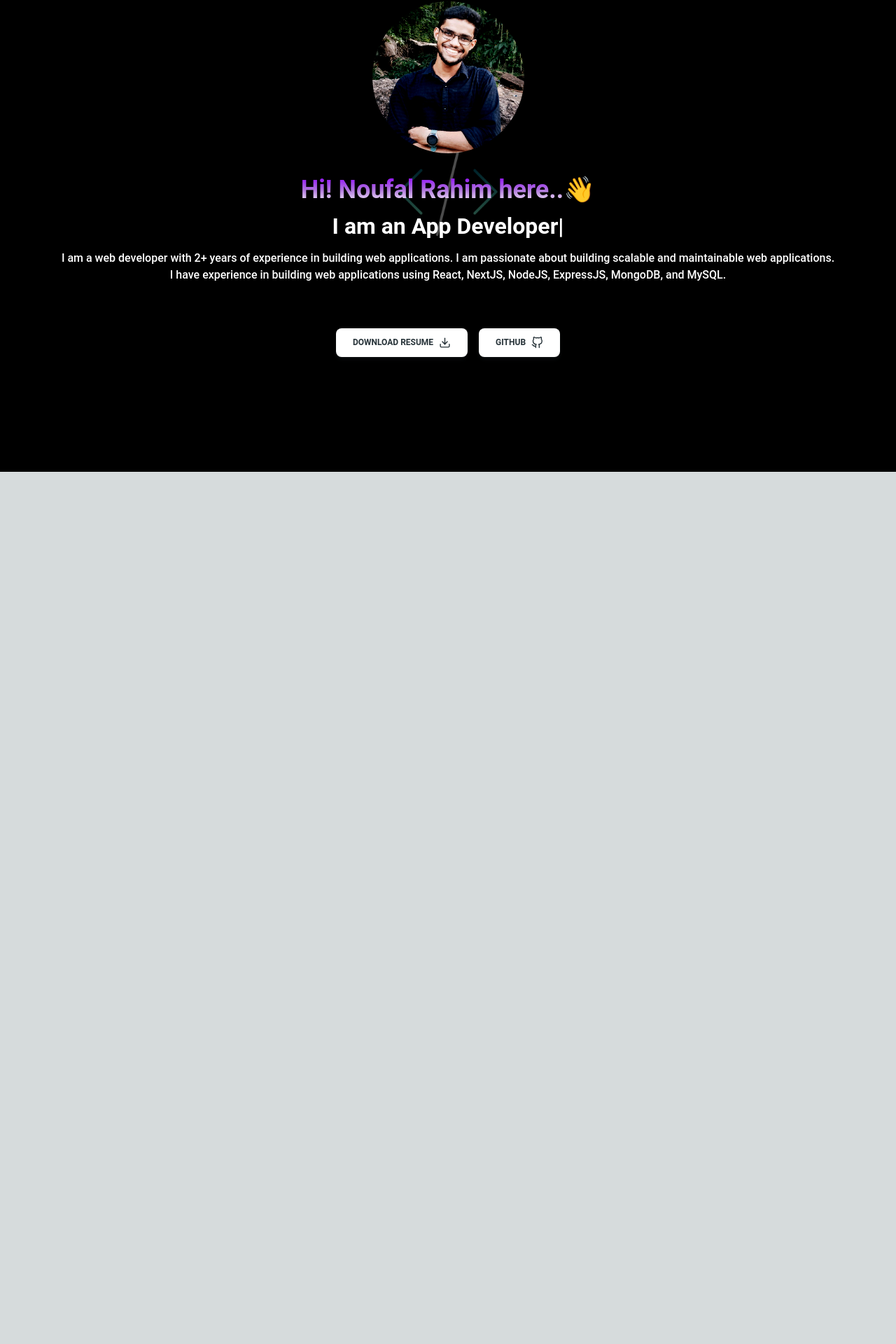
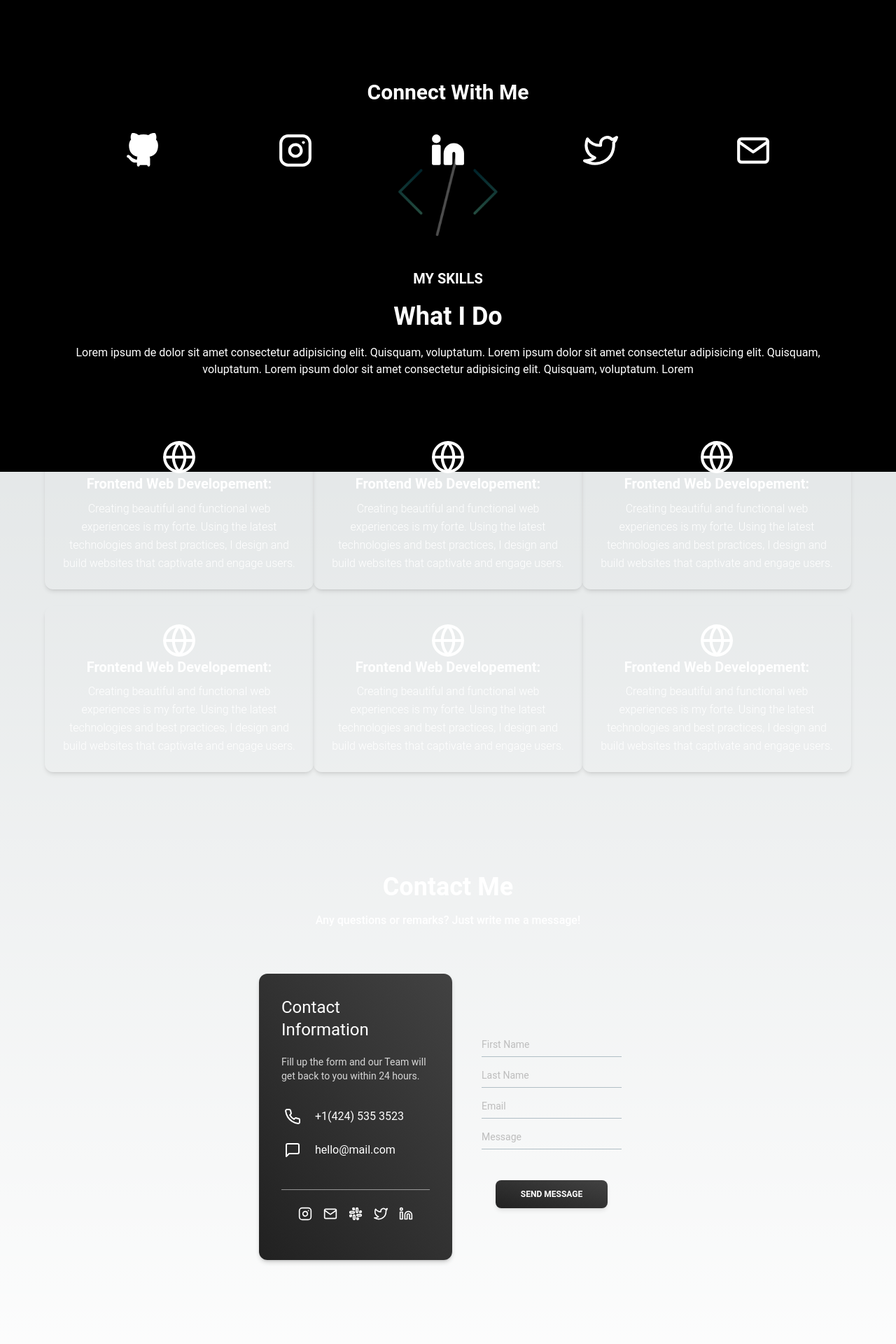
Before and after one commit to noufalrahim/personal-portfolio, a Next.js app: page / in a window 1280 px wide. Shown: the part 126-2046 px from the top of the page at 70% size. Before the commit the page ends 800 px from the top, so only its background shows below. Built offline with nearby package versions, Linux system fonts and the light colour scheme.

Commit message:
Created a static website

```diff
--- a/pages/index.tsx
+++ b/pages/index.tsx
@@ -1,19 +1,19 @@
 import HomePage from '../components/Home';
 import { NavbarMenu } from '@/components/Navbar';
-// import SocialConnect from '@/components/SocialConnect';
-// import AboutMe from '@/components/AboutMe';
-// import { Footer } from '@/components/Footer';
-// import ContactMe from '@/components/ContactMe';
+import SocialConnect from '@/components/SocialConnect';
+import AboutMe from '@/components/AboutMe';
+import { Footer } from '@/components/Footer';
+import ContactMe from '@/components/ContactMe';
 export default function Home() {
   return (
     <>
       <NavbarMenu />
       <main className="relative z-20 flex min-h-screen flex-col items-center justify-between py-24 px-20 overflow-y-auto mt-16 lg:mt-0 md:mt-0 xl:mt-0">
-        <HomePage />
-        {/* <SocialConnect />
+        {/* <HomePage /> */}
+        <SocialConnect />
         <AboutMe />
         <ContactMe />
-        <Footer /> */}
+        <Footer />
       </main>
       <div className='fixed inset-0 z-0 bg-black'>
         <img src='/bg.jpg' alt='' className='opacity-30 w-full h-full object-cover' />
```
